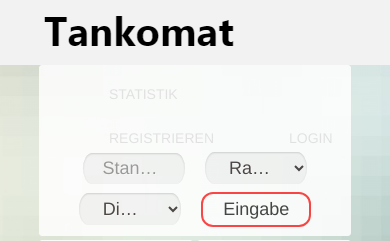
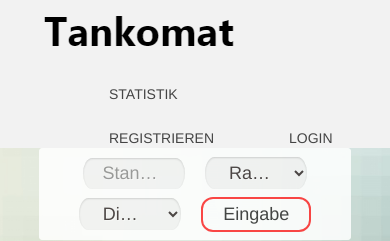
Before and after one commit to tecnot2773/Tankpreise, a PHP site: page /index.php in a window 390 px wide. Shown: the top 241 px of the page. Run offline with PHP 8.4, Linux system fonts and the light colour scheme.

Commit message:
make header mobile friendly

```diff
--- a/css/generic/navbar.css
+++ b/css/generic/navbar.css
@@ -1,6 +1,5 @@
 header {
   background: #f2f2f2;
-	height: 65px;
 	font: normal 18px/normal "Coda", Helvetica, sans-serif;
 }
 
```
